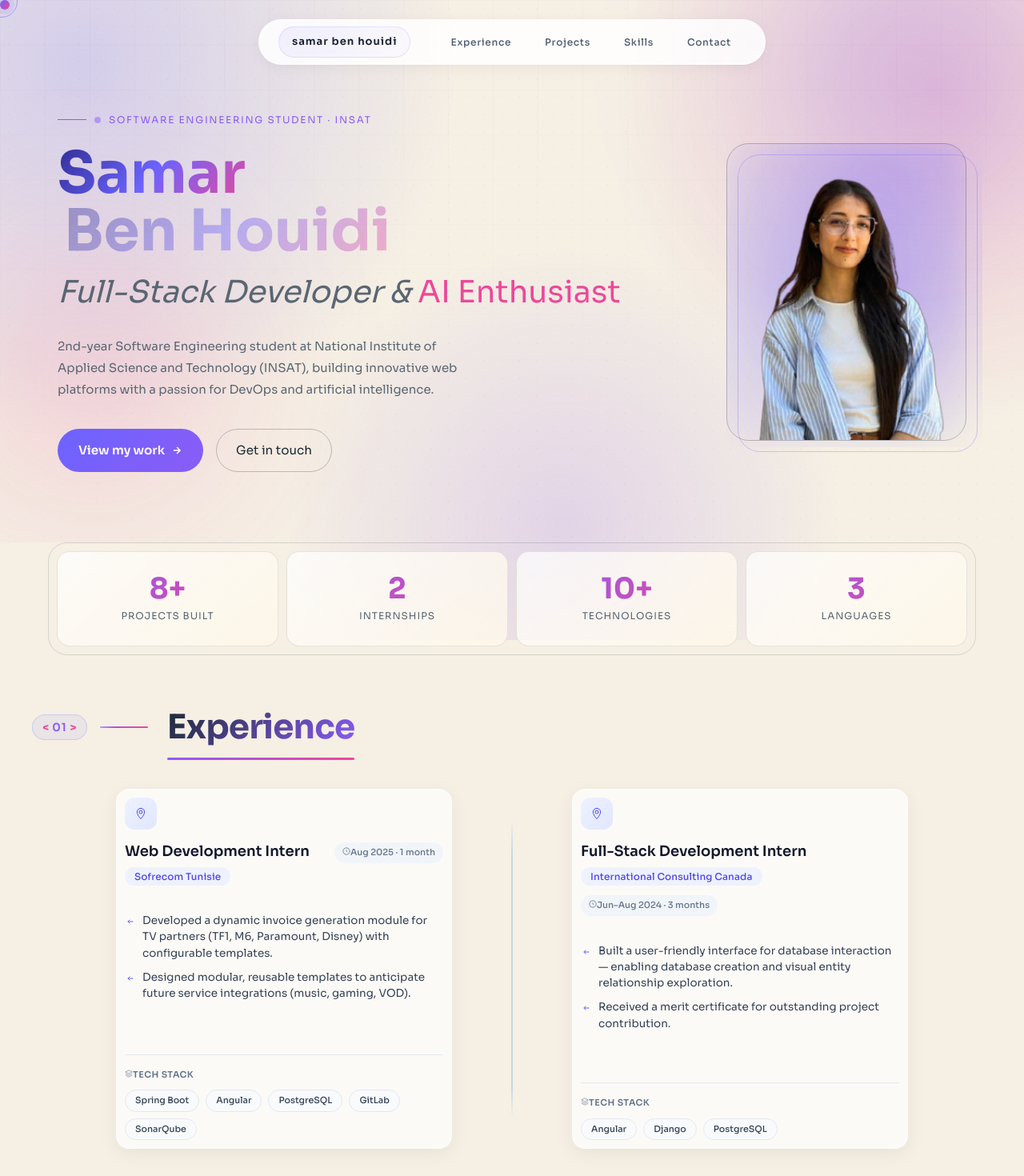
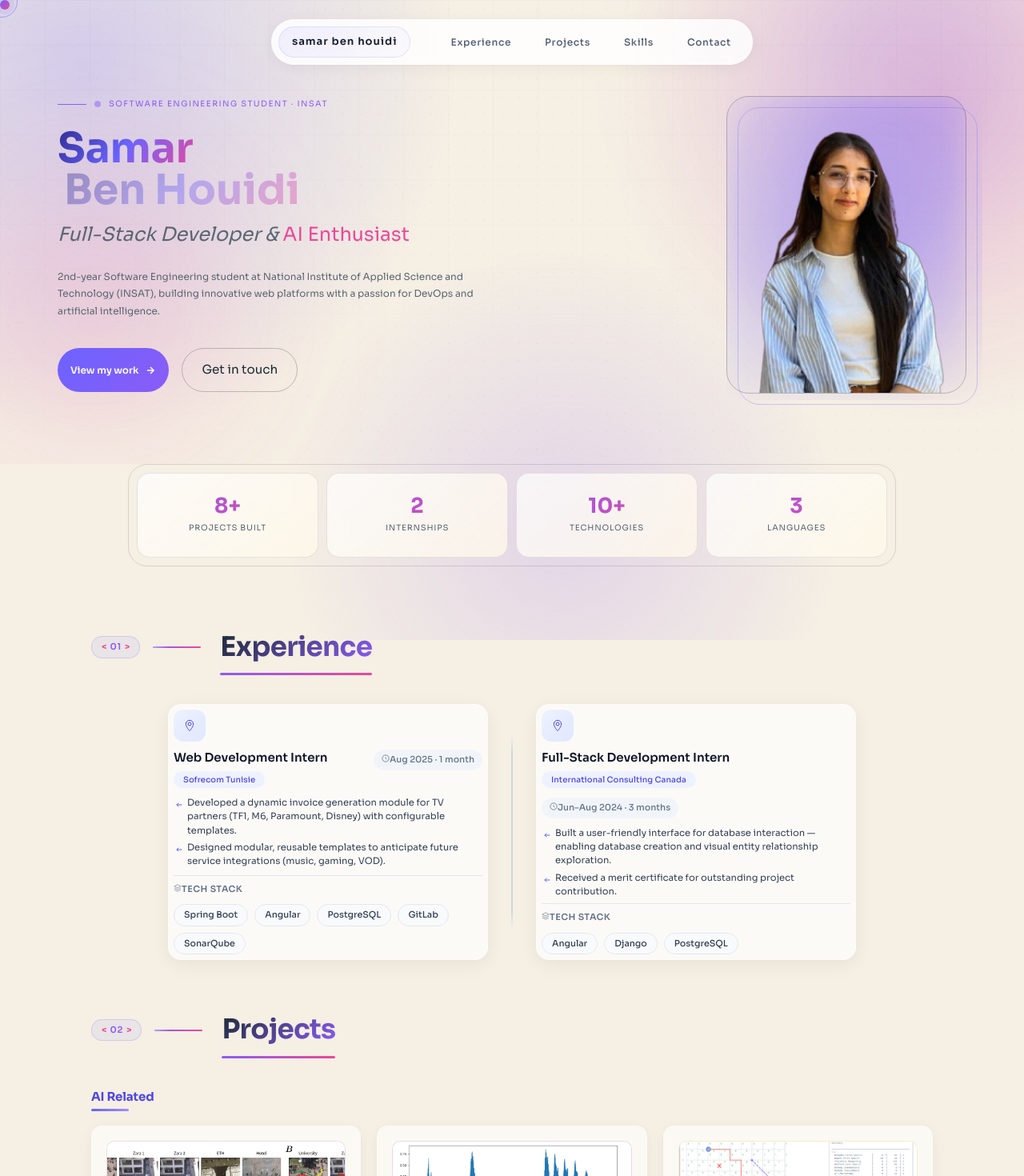
Before and after one commit to samar14bh/samar-ben-houidi-portfolio, a React (Create React App) app: page / in a window 1280 px wide. Shown: the top 1470 px of the page at 80% size. Built offline with nearby package versions, Linux system fonts and the light colour scheme.

Commit message:
fixing teh design

```diff
--- a/src/components/Activities.css
+++ b/src/components/Activities.css
@@ -25,7 +25,7 @@
 
 /* Activity Text */
 .activity-org {
-  font-size: 18px;
+  font-size: 12px;
   font-weight: 700;
   margin-bottom: 6px;
   color: #1e293b;
@@ -40,7 +40,7 @@
 }
 
 .activity-item {
-  font-size: 13px;
+  font-size: 11px;
   color: #334155;
   padding: 6px 0 6px 16px;
   position: relative;
@@ -57,7 +57,7 @@
   position: absolute;
   left: 0;
   color: #6366f1;
-  font-size: 14px;
+  font-size: 12px;
   line-height: 1;
   top: 50%;
   transform: translateY(-50%);
@@ -93,14 +93,14 @@
 
 /* Certification Text */
 .cert-title {
-  font-size: 14px;
+  font-size: 12px;
   font-weight: 600;
   margin-bottom: 6px;
   color: #1e293b;
 }
 
 .cert-sub {
-  font-size: 12px;
+  font-size: 10px;
   font-family: var(--font-mono);
   color: #64748b;
   line-height: 1.5;
@@ -113,7 +113,7 @@
   text-decoration: none;
   background: #6366f1;
   color: white;
-  font-size: 12px;
+  font-size: 10px;
   font-weight: 600;
   padding: 6px 14px;
   border-radius: 999px;
--- a/src/components/Education.css
+++ b/src/components/Education.css
@@ -46,21 +46,21 @@
 }
 
 .edu-degree {
-  font-size: 18px;
+  font-size: 14px;
   font-weight: 700;
   margin-bottom: 6px;
   letter-spacing: -0.02em;
 }
 
 .edu-school {
-  font-size: 14px;
+  font-size: 12px;
   color: var(--accent3);
   font-family: var(--font-mono);
   margin-bottom: 6px;
 }
 
 .edu-year {
-  font-size: 12px;
+  font-size: 10px;
   color: var(--muted);
   font-family: var(--font-mono);
 }
--- a/src/components/Experience.css
+++ b/src/components/Experience.css
@@ -23,8 +23,8 @@
 .exp-grid {
   display: grid;
   grid-template-columns: repeat(2, 1fr); /* two columns, equal width */
-  gap: 40px; /* spacing between cards */
-  max-width: 1100px;
+  gap: 20px; /* spacing between cards */
+  max-width: 900px;
   margin: 0 auto;
   position: relative;
   z-index: 1;
@@ -32,16 +32,16 @@
 
 /* Card - enhanced */
 .exp-card {
-  width: 420px;        /* slightly wider */
-  height: 450px;       /* fixed height for all cards */
-  padding: 10px;
+  width: 400px;        /* slightly wider */
+  height: 320px;       /* fixed height for all cards */
+  padding: 6px;
   background: #ffffff;
   border-radius: 16px;
   border: 1px solid #e2e8f0;
   box-shadow: 0 4px 12px rgba(0,0,0,0.06);
   display: flex;
   flex-direction: column;
-  justify-content: space-between; /* evenly space content vertically */
+  justify-content: flex-start;
   position: relative;
   cursor: default;
   transition: all 0.2s ease;
@@ -86,7 +86,7 @@
 
 /* Header section */
 .exp-header {
-  margin-bottom: 10px;
+  margin-bottom: 6px;
 }
 
 .exp-icon {
@@ -98,7 +98,7 @@
   align-items: center;
   justify-content: center;
   color: #4f46e5;
-  margin-bottom: 16px;
+  margin-bottom: 10px;
   transition: transform 0.2s ease;
 }
 
@@ -113,19 +113,19 @@
   align-items: flex-start;
   gap: 12px;
   flex-wrap: wrap;
-  margin-bottom: 8px;
+  margin-bottom: 4px;
 }
 
 .exp-role {
-  font-size: 18px;
+  font-size: 15px;
   font-weight: 600;
   color: #0f172a;
   line-height: 1.3;
-  margin-bottom: 6px;
+  margin-bottom: 4px;
 }
 
 .exp-company {
-  font-size: 12px;
+  font-size: 10px;
   font-weight: 500;
   color: #4f46e5;
   background: #eef2ff;
@@ -146,20 +146,20 @@
 /* Bullet points - improved readability */
 .exp-bullets {
   list-style: none;
-  margin: 16px 0;
+  margin: 0;
   padding: 0;
   display: flex;
   flex-direction: column;
-  gap: 10px;
+  gap: 4px;
   flex: 1;
 }
 
 .exp-bullets li {
-  font-size: 13.5px;
+  font-size: 11.5px;
   line-height: 1.5;
   color: #334155;
   display: flex;
-  gap: 10px;
+  gap: 5px;
   align-items: flex-start;
 }
 
@@ -172,8 +172,8 @@
 
 /* Tech stack - enhanced */
 .tech-stack {
-  margin-top: 16px;
-  padding-top: 16px;
+  margin-top: 6px;
+  padding-top: 8px;
   border-top: 1px solid #e2e8f0;
 }
 
@@ -388,7 +388,7 @@
   transition: all 0.3s cubic-bezier(0.4, 0, 0.2, 1);
   display: flex;
   flex-direction: column;
-  justify-content: space-between;
+  justify-content: flex-start;
   overflow: hidden;
   cursor: default;
 }
--- a/src/components/Hero.css
+++ b/src/components/Hero.css
@@ -2,7 +2,7 @@
 .hero {
   display: flex;
   align-items: center;
-  padding: 140px 72px 88px;
+  padding: 120px 72px 88px;
   position: relative;
   overflow: hidden;
 }
@@ -68,7 +68,7 @@
 
 /* ========== TAG ========== */
 .hero-tag {
-  font-size: 12px;
+  font-size: 10px;
   color: var(--accent3);
   letter-spacing: 0.14em;
   text-transform: uppercase;
@@ -99,7 +99,7 @@
 
 /* ========== NAME ========== */
 .hero-name {
-  font-size: clamp(38px, 8vw, 72px);
+  font-size: clamp(28px, 8vw, 52px);
   font-weight: 800;
   line-height: 1;
   margin-bottom: 10px;
@@ -125,7 +125,7 @@
 
 /* ========== TITLE ========== */
 .hero-title {
-  font-size: clamp(26px, 3vw, 40px);
+  font-size: clamp(18px, 3vw, 24px);
   color: var(--muted);
   margin-bottom: 22px;
   font-style: italic;
@@ -138,7 +138,7 @@
 
 /* ========== DESC ========== */
 .hero-desc {
-  font-size: 15px;
+  font-size: 12px;
   max-width: 520px;
   line-height: 1.8;
   margin-bottom: 36px;
@@ -155,7 +155,7 @@
 .btn-primary {
   position: relative;
   overflow: hidden;
-  padding: 14px 26px;
+  padding: 14px 16px;
   border-radius: 999px;
   background: linear-gradient(135deg, var(--accent), var(--accent3));
   color: white;
@@ -165,6 +165,7 @@
   gap: 8px;
   text-decoration: none;
   transition: 0.25s;
+  font-size: 12px;
 }
 
 .btn-primary:hover {
--- a/src/components/Navbar.css
+++ b/src/components/Navbar.css
@@ -7,9 +7,8 @@
   transform: translateX(-50%);
   z-index: 1000;
   width: auto;
-  min-width: 320px;
-  max-width: 90%;
-  padding: 8px 24px;
+  min-width: 220px;
+  padding: 8px 8px;
   display: flex;
   justify-content: space-between;
   align-items: center;
--- a/src/components/Projects.css
+++ b/src/components/Projects.css
@@ -6,7 +6,7 @@
 }
 
 .projects-group-title {
-  font-size: 20px;
+  font-size: 15px;
   font-weight: 700;
   margin-bottom: 18px;
   letter-spacing: -0.01em;
@@ -121,7 +121,7 @@
   align-items: center;
   justify-content: center;
 
-  font-size: 16px;
+  font-size: 14px;
 }
 
 .project-icon-fallback {
@@ -148,7 +148,7 @@
 
 /* Title (clamped for uniform height) */
 .project-title {
-  font-size: 16px;
+  font-size: 14px;
   font-weight: 700;
   margin-bottom: 8px;
   line-height: 1.3;
--- a/src/components/Section.css
+++ b/src/components/Section.css
@@ -3,14 +3,14 @@
 /* Section Wrap */
 .section-wrap {
   position: relative;
-  padding: 6px 0 28px;
+  padding: 24px 0 36px;
   overflow: hidden;
 }
 
 .section-container {
-  max-width: 1200px;
+  max-width: 1100px;
   margin: 0 auto;
-  padding: 20 20px;
+  padding: 0 24px;
   position: relative;
   z-index: 2;
 }
@@ -62,7 +62,7 @@
   align-items: center;
   gap: 4px;
   font-family: var(--font-mono);
-  font-size: 14px;
+  font-size: 11px;
   font-weight: 500;
   color: var(--accent3);
   background: rgba(108, 99, 255, 0.08);
@@ -113,7 +113,7 @@
 }
 
 .section-title {
-  font-size: clamp(28px, 4vw, 42px);
+  font-size: clamp(24px, 3vw, 34px);
   font-weight: 700;
   letter-spacing: -0.02em;
   position: relative;
@@ -145,7 +145,7 @@
 }
 
 .section-subtitle {
-  font-size: 14px;
+  font-size: 13px;
   color: var(--muted);
   margin-top: 12px;
   max-width: 600px;
@@ -311,11 +311,11 @@
 /* Responsive adjustments */
 @media (max-width: 768px) {
   .section-wrap {
-    padding: 32px 0 42px;
+    padding: 20px 0 28px;
   }
 
   .section-container {
-    padding: 0 20px;
+    padding: 0 18px;
   }
 
   .section-head {
@@ -346,11 +346,11 @@
 
 @media (max-width: 480px) {
   .section-wrap {
-    padding: 20px 0 28px;
+    padding: 16px 0 22px;
   }
 
   .section-container {
-    padding: 0 16px;
+    padding: 0 14px;
   }
 
   .section-head-inner {
--- a/src/components/Stats.css
+++ b/src/components/Stats.css
@@ -1,5 +1,5 @@
 .stats-outer {
-  max-width: 1200px;
+  max-width: 1000px;
   margin: 0 auto 50px;
   padding: 0 20px;
   position: relative;
@@ -27,7 +27,7 @@
 }
 
 .stat-num {
-  font-size: 36px;
+  font-size: 26px;
   font-weight: 800;
   background: linear-gradient(130deg, var(--accent3), var(--accent2));
   -webkit-background-clip: text;
@@ -38,7 +38,7 @@
 }
 
 .stat-label {
-  font-size: 12px;
+  font-size: 10px;
   color: var(--muted);
   font-family: var(--font-mono);
   letter-spacing: 0.08em;
```
